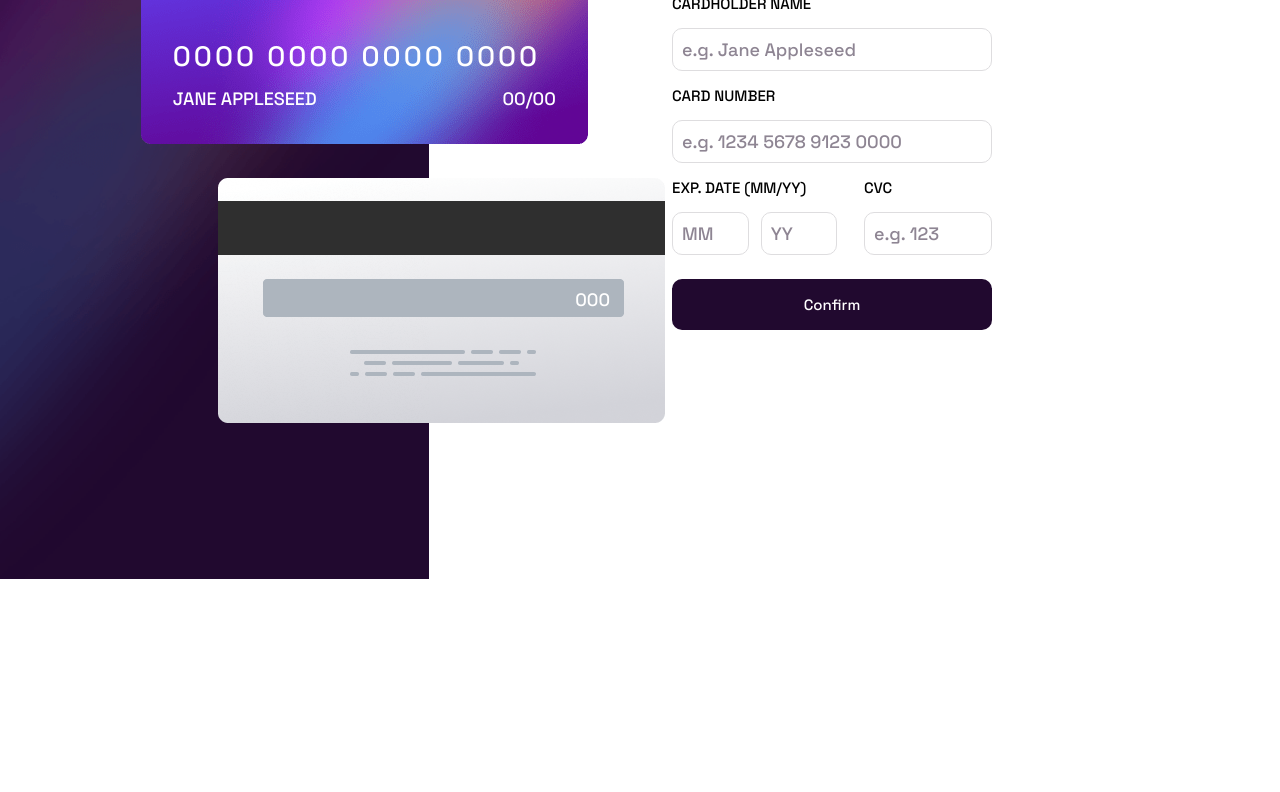
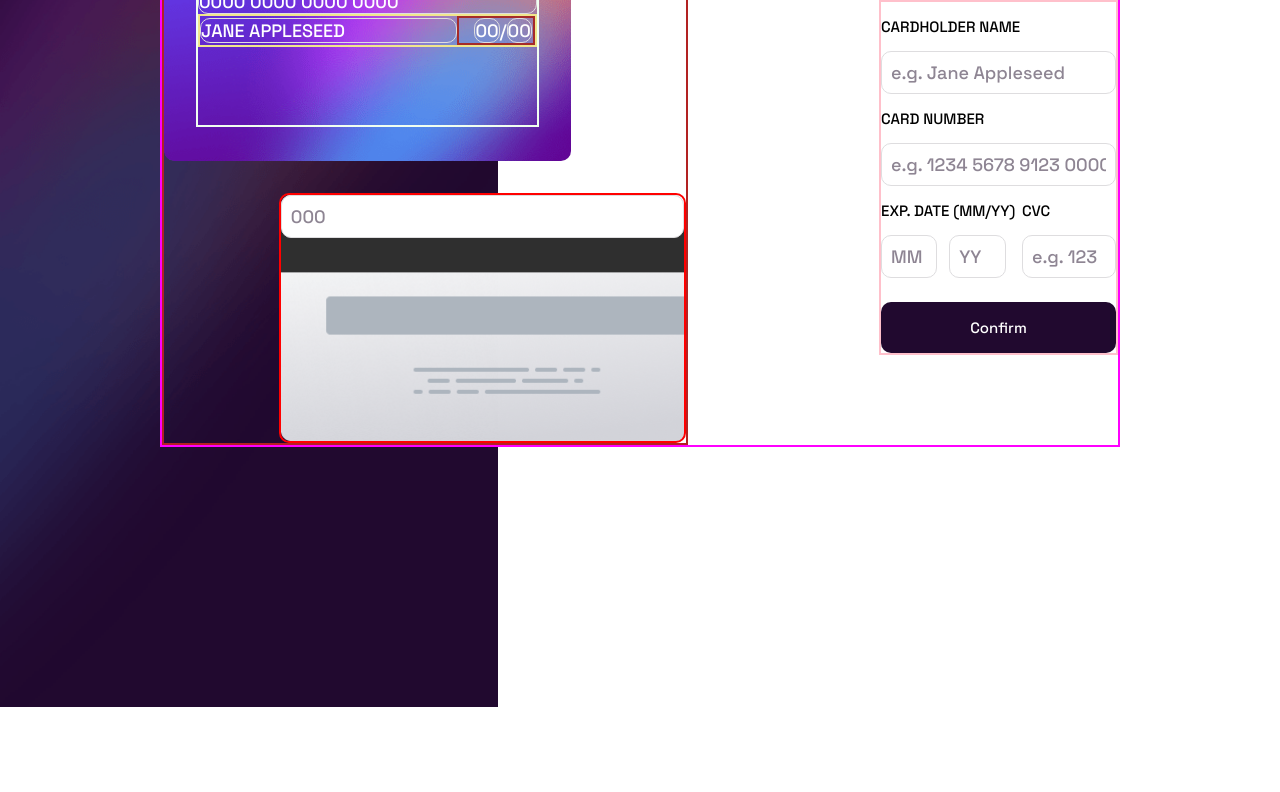
Before and after one commit to kabir-afk/Interactive-card-details-form-main, a plain HTML site: page index.html in a window 1280 px wide. Shown: the part 221-1013 px from the top of the page. Before the commit the page ends 800 px from the top, so only its background shows below. Drawn offline with Linux system fonts and the light colour scheme.

Commit message:
changed layout as well as card inner items

```diff
--- a/index.html
+++ b/index.html
@@ -14,18 +14,21 @@
 <body>
   <main>
     <form>
+      <div class="hero-container">
+        <div class="credit-cards">
           <div class="credit-card-front">
             <div class="credit-card-front-container">
               <img src="images/card-logo.svg" alt="card-logo">
-          <p class="cardNumber uppercase">0000 0000 0000 0000</p>
+              <input type="text" class="uppercase" id="cardNumber" name="cardNumber" placeholder="0000 0000 0000 0000" readonly></input>
               <div class="card-details uppercase">
-            <div >Jane Appleseed</div>
-            <div ><span>00</span>/<span>00</span></div>
+                <input type="text" class="uppercase" placeholder="Jane Appleseed" readonly></input>
+                <div><input type="number" placeholder="00" readonly></input><span style="color: white;">/</span><input type="number" placeholder="00" readonly></input></div>
               </div>
             </div>
           </div>
-      <div class="credit-card-back"><p>000</p></div>
-      <div class="hero-container">
+          <div class="credit-card-back"><input type="number" placeholder="000" readonly></input></div>
+        </div>
+        <div class="hero-content">
           <p class="uppercase">Cardholder Name</p>
           <input type="text" name="cardholderName" id="cardholderName" placeholder="e.g. Jane Appleseed" maxlength="20">
           <div class="error-msg">Wrong format, letters only</div>
@@ -48,6 +51,7 @@
           </div>
           <button type="submit">Confirm</button>
         </div>
+      </div>
       <!-- Completed state start -->
       <div class="Completed-state">
         <img src="images/icon-complete.svg" alt="icon-complete">
--- a/script.js
+++ b/script.js
@@ -1,5 +1,6 @@
-const cardNumber = document.querySelector(".cardNumber");
+const cardNumber = document.querySelector("#cardNumber");
 const cardNumberInput = document.getElementById("cardNumberInput");
+// console.log(cardNumber,cardNumberInput);
 const cardholderName = document.getElementById("cardholderName");
 const cardDetails1 = document.querySelector(".card-details").firstElementChild;
 const cardDetails2_I =
@@ -14,6 +15,9 @@ const completedState = document.querySelector(".Completed-state");
 const formSubmit = document.querySelector("form");
 const resetBtn = document.querySelector('button[type="reset"]');
 const inputFields = document.querySelectorAll("input");
+// cardNumberInput.addEventListener('input',()=>{
+//   cardNumber.value = cardNumberInput.value;
+// })
 function addSpacesEvery4Digits(input) {
   // Remove any spaces
   const cardNumber = input.value.replace(/\s/g, "");
@@ -37,7 +41,6 @@ month.addEventListener("input", () => {
   // Update the input field value
   month.value = monthValue;
 });
-
 function addErrorMessages(
   errorMessage,
   inputElement,
@@ -53,7 +56,7 @@ function addErrorMessages(
     } else {
       errorMessage.style.display = "none";
       inputElement.style.borderColor = "transparent";
-      outputElement.innerText = inputElement.value;
+      outputElement.value = inputElement.value;
     }
   });
 }
@@ -91,5 +94,6 @@ formSubmit.addEventListener("submit", (event) => {
   }
 });
 resetBtn.addEventListener("click", () => {
-  location.reload();
+  heroContainer.style.visibility = "visible";
+  completedState.style.visibility = "hidden";
 });
--- a/styles.scss
+++ b/styles.scss
@@ -20,13 +20,9 @@ $font-family: 'Space Grotesk', sans-serif;
 *::after {
     box-sizing: border-box;
 }
+
 .uppercase {
     text-transform: uppercase;
-}
-
-@mixin flex($justify-content) {
-    display: flex;
-    justify-content: $justify-content;
 }
 
 img {
@@ -43,48 +39,85 @@ body {
     background-size: contain;
 }
 
+@mixin flex($jutsify-content, $align-items, $flex-dir) {
+    display: flex;
+    justify-content: $jutsify-content;
+    align-items: $align-items;
+    flex-direction: $flex-dir;
+}
+
+.hero-container {
+    border: 2px solid fuchsia;
+    width: 75%;
+    // height: 50%;
+    margin: 10% auto;
+    @include flex(space-between, center, row);
+}
+
+.credit-cards {
+    border: 2px solid firebrick;
+    width: 55%;
+    @include flex(flex-start, none, column);
+}
+
 .credit-card-front {
-    // border: 2px solid red;
-    width: 447px;
-    height: 245px;
+    // border: 2px solid yellow
+    border-radius: 10px;
+    width: 78%;
+    height: 250px;
     background: url(images/bg-card-front.png) no-repeat;
-    display: block;
+    background-size: cover;
     padding: 1.5rem 2rem;
-    position: relative;
-    top: 15vh;
-    left: 11%;
+    margin-bottom: 2rem;
+    input{
+        padding: 0;
+        // border: none;
+        color: $White;
+        background-color: transparent;
+        &::placeholder{
+            color: $White;
+        }
+    }
 }
 
 .credit-card-front-container {
-    // border: 2px solid honeydew;
-    color: $White;
+    border: 2px solid honeydew;
+    color: black;
     height: 95%;
-    position: relative;
 
-    .cardNumber {
-        font-size: 1.75rem;
-        position: absolute;
-        bottom: 0.5rem;
-        letter-spacing: 3px;
+}
+
+.card-details {
+    @include flex(space-between, center, row);
+    border: 2px solid khaki;
+    width: 100%;
+    // >input:first-child {
+    //     width: 50%;
+    // }
+
+    div {
+        border: 2px solid brown;
+        width: 30%;
+
+        input {
+            width: 35%;
+        }
+        input:first-of-type{
+            // border: 2px solid red;
+            margin-left: 20%;
+            text-align: right;
+        }
     }
 }
 
-.card-details {
-    // border: 2px solid khaki;
-    width: 100%;
-    position: absolute;
-    bottom: 0%;
-    @include flex(space-between);
-}
-
 .credit-card-back {
-    // border: 2px solid red;
-    position: relative;
-    top: 17vh;
-    left: 17%;
-    width: 447px;
-    height: 245px;
+    border: 2px solid red;
+    border-radius: 10px;
+    width: 78%;
+    height: 250px;
+    margin-left: auto;
     background: url(images/bg-card-back.png) no-repeat;
+    background-size: cover;
 
     p {
         position: relative;
@@ -93,15 +126,9 @@ body {
         color: $White;
     }
 }
-@mixin props(){
-    // border: 2px solid fuchsia;
-    width: 25%;
-    position: absolute;
-    top: 25%;
-    left: 52.5%;
-}
-.hero-container {
-    @include props();
+
+.hero-content {
+    border: 2px solid pink;
     font-size: 15px;
 }
 
@@ -120,7 +147,8 @@ input {
         background: linear-gradient(white, white) padding-box, $linearGradient border-box;
         border: 1px solid transparent;
     }
-    &::placeholder{
+
+    &::placeholder {
         color: $Dark-grayish-violet;
     }
 }
@@ -140,12 +168,13 @@ input[type="number"]::-webkit-outer-spin-button {
 
 .flex {
     // border: 2px solid brown;
-    display: flex;
+    @include flex(center, center, row)
 }
 
 .expDate {
     // border: 2px solid aqua;
     width: 60%;
+
     input {
         margin-right: 0.5rem;
         width: 40%;
@@ -169,7 +198,8 @@ button {
     border-radius: 10px;
     font-size: inherit;
     cursor: pointer;
-    &:hover{
+
+    &:hover {
         opacity: 0.8;
     }
 }
@@ -179,20 +209,22 @@ button {
     color: $Red;
     display: none;
 }
-.Completed-state{
-    @include props();
+
+.Completed-state {
     top: 45%;
-    @include flex(center);
     align-items: center;
     flex-direction: column;
-    p:nth-child(2){
+
+    p:nth-child(2) {
         font-size: 1.5rem;
         letter-spacing: 3px;
     }
-    p:nth-child(3){
+
+    p:nth-child(3) {
         color: $Dark-grayish-violet;
         font-weight: $font-weight-500;
         line-height: 0px;
     }
+
     visibility: hidden;
 }
```
Also changed, not shown: styles.css, 1 other file. Lines whose indentation alone changed are shown as unchanged.
